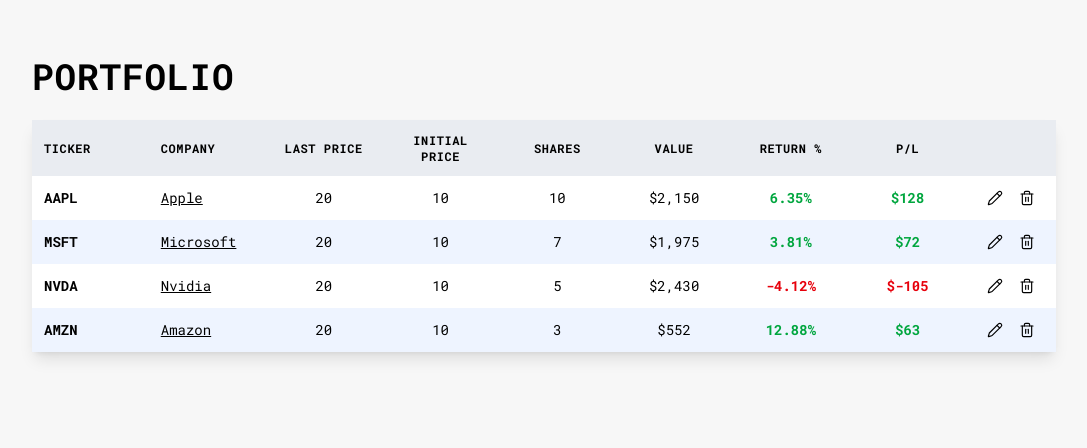
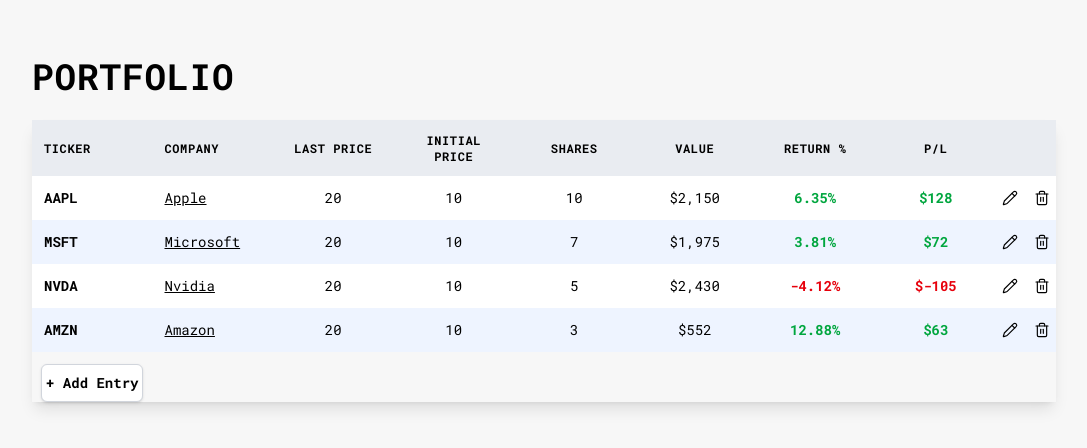
Before and after one commit to jenni4j/portfolio_tracker, a React (Vite) app in the folder portfolio_tracker/: page / in a window 1280 px wide. Shown: the top 448 px of the page, without its empty margins (96-1183 px from the left). Built offline with nearby package versions, Linux system fonts and the light colour scheme.

Commit message:
added entry button

```diff
--- a/portfolio_tracker/src/components/PortfolioTable.tsx
+++ b/portfolio_tracker/src/components/PortfolioTable.tsx
@@ -34,7 +34,7 @@
             <th className="p-3 w-1/8 text-center">Value</th>
             <th className="p-3 w-1/8 text-center">Return %</th>
             <th className="p-3 w-1/8 text-center">P/L</th>
-            <th className="p-3 w-[90px] text-center"></th>
+            <th className="p-3 w-[60px] text-center"></th>
           </tr>
         </thead>
         <tbody>
@@ -81,6 +81,13 @@
             </tr>
           ))}
         </tbody>
+        <div className="w-full flex justify-center mt-3">
+          <button
+            className="px-1 py-2 text-sm font-semibold border border-gray-300 rounded-md bg-white shadow-sm hover:bg-[#eef4ff] transition"
+          >
+            + Add Entry
+          </button>
+        </div>
       </table>
     </div>
   );
```
